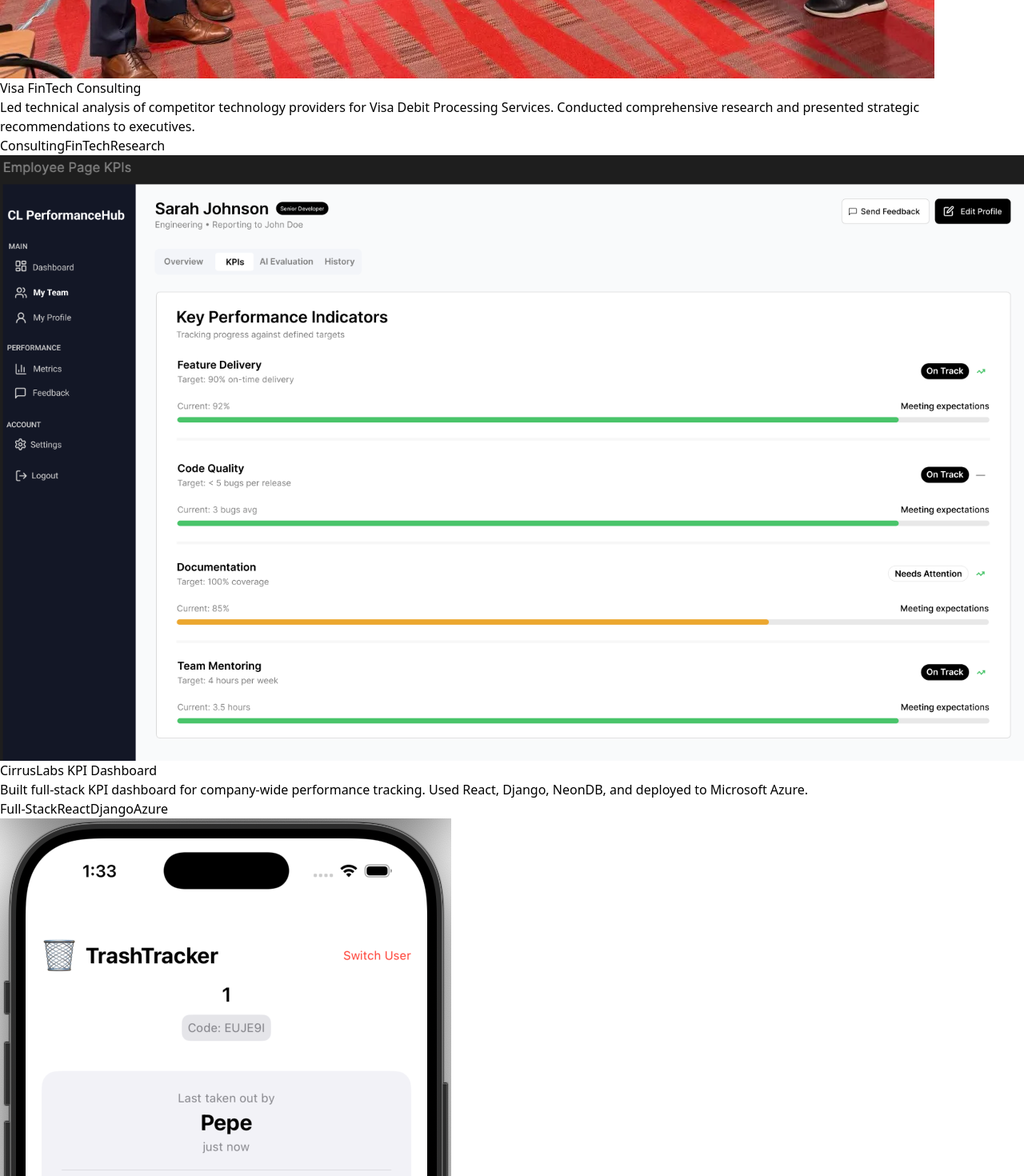
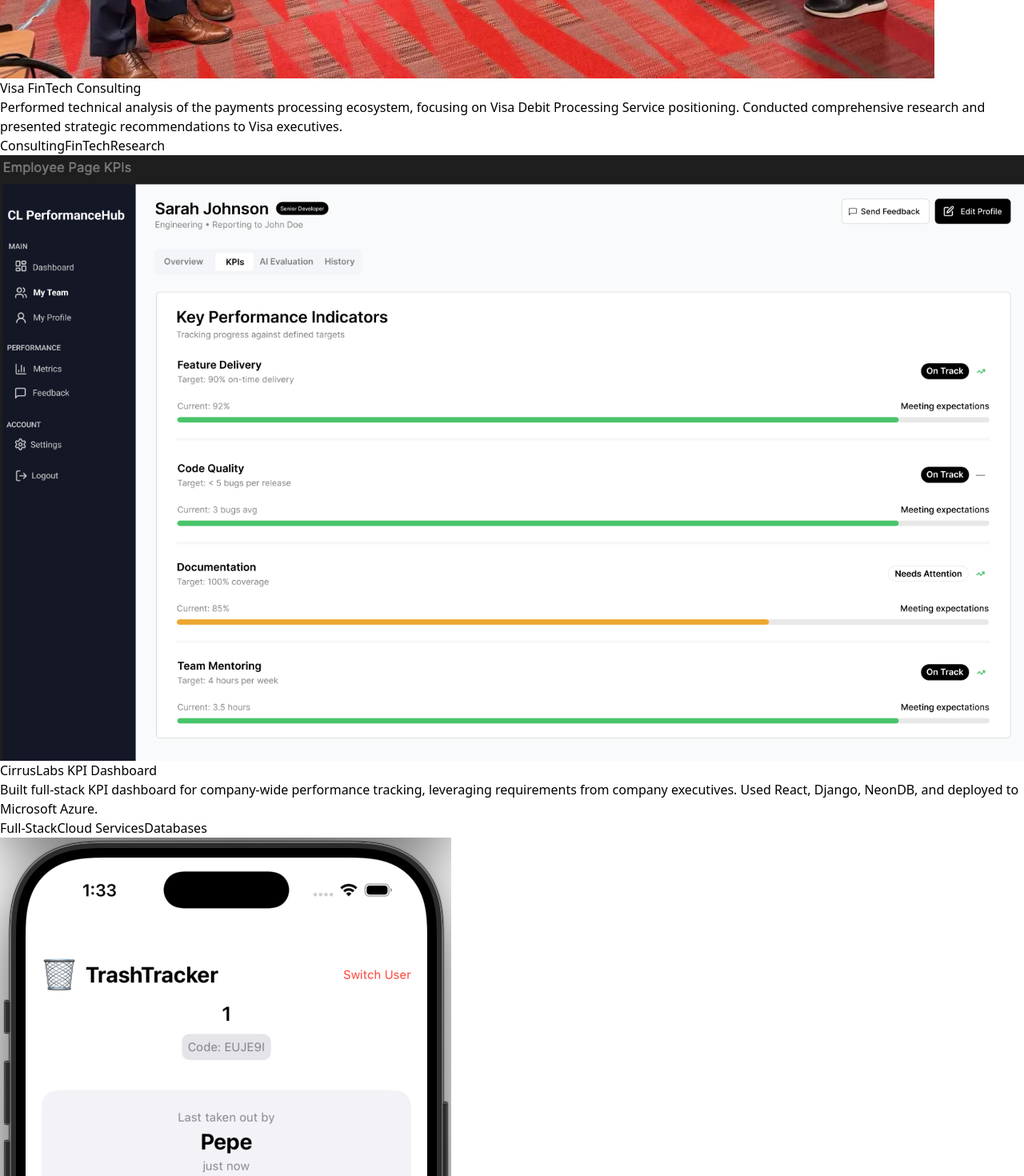
Before and after one commit to manyavik/portfolio-site, a React (Vite) app: page / in a window 1280 px wide. Shown: the part 1400-2870 px from the top of the page at 80% size. Built offline with nearby package versions, Linux system fonts and the light colour scheme.

Commit message:
updated keywords and descriptions of projects

```diff
--- a/src/App.jsx
+++ b/src/App.jsx
@@ -50,8 +50,8 @@ export default function App() {
       id: 'visa',
       title: 'Visa FinTech Consulting',
       type: 'popup',
-      description: 'Led technical analysis of competitor technology providers for Visa Debit Processing Services. Conducted comprehensive research and presented strategic recommendations to executives.',
-      keywords: { product: ['strategic', 'research', 'recommendations'], swe: ['technical', 'analysis'], fintech: ['Visa', 'FinTech', 'Debit Processing'] },
+      description: 'Performed technical analysis of the payments processing ecosystem, focusing on Visa Debit Processing Service positioning. Conducted comprehensive research and presented strategic recommendations to Visa executives.',
+      keywords: { product: ['strategic', 'research', 'recommendations', 'positioning'], swe: ['technical', 'analysis'], fintech: ['payments processing', 'Visa Debit Processing'] },
       tags: ['Consulting', 'FinTech', 'Research'],
       thumb: visaTeamImg
     },
@@ -59,9 +59,9 @@ export default function App() {
       id: 'cirrus',
       title: 'CirrusLabs KPI Dashboard',
       type: 'popup',
-      description: 'Built full-stack KPI dashboard for company-wide performance tracking. Used React, Django, NeonDB, and deployed to Microsoft Azure.',
+      description: 'Built full-stack KPI dashboard for company-wide performance tracking, leveraging requirements from company executives. Used React, Django, NeonDB, and deployed to Microsoft Azure.',
       keywords: { product: ['dashboard', 'performance tracking'], swe: ['full-stack', 'React', 'Django', 'NeonDB', 'Azure'], fintech: [] },
-      tags: ['Full-Stack', 'React', 'Django', 'Azure'],
+      tags: ['Full-Stack', 'Cloud Services', 'Databases'],
       thumb: CLkpi,
       content: {
         images: [],
@@ -73,37 +73,37 @@ export default function App() {
       title: 'RoommateHub',
       type: 'link',
       link: 'https://github.com/manyavik/RoommateHub.git',
-      description: 'Platform connecting UGA students with compatible roommates through intelligent matching based on lifestyle preferences and habits.',
-      keywords: { product: ['Platform', 'matching', 'preferences'], swe: ['intelligent'], fintech: [] },
+      description: 'Building an iOS application for roommates to organize shared tasks and split expenses, using Swift, WidgetKit, Stripe API, and Firebase for real-time updates.',
+      keywords: { product: ['application', 'real-time updates'], swe: ['Swift', 'WidgetKit', 'Firebase', 'iOS application'], fintech: ['Stripe API', 'expenses'] },
       tags: ['Personal Project', 'Full-Stack', 'Product Design'],
       thumb: phoneShot
     },
     {
       id: 'ktp',
-      title: 'Co-Founded Kappa Theta Pi',
+      title: 'Co-Founder & VP of Prof Dev @ Kappa Theta Pi',
       type: 'link',
       link: 'https://ktpgeorgia.com/#leadership',
-      description: 'Co-founded technology fraternity at UGA. Grew to 50+ members in inaugural year. Lead professional development and portfolio website initiative for art students.',
-      keywords: { product: ['Co-founded', 'Grew', 'professional development'], swe: ['technology', 'website'], fintech: [] },
-      tags: ['Leadership', 'Community Building'],
+      description: 'Co-founded club to create a community for students who are passionate about technology, growing to over 50+ members in our inaugural year. Leading professional development initiatives + helping build portfolio websites.',
+      keywords: { product: ['Co-founded', 'growing', 'Leading'], swe: ['technology', 'build portfolio websites'], fintech: [] },
+      tags: ['Leadership', 'Community Building', 'Professional Development'],
       thumb: ktpLogo
     },
     {
       id: 'shecancode',
-      title: 'SheCanCode Treasurer',
+      title: 'Treasurer @ SheCanCode',
       type: 'link',
       link: 'https://www.uga-shecancode.dev/contact',
-      description: 'Launched fundraising initiatives raising $500+. Manage budget for Women in CS mentorship program empowering women in technology.',
-      keywords: { product: ['Launched', 'fundraising', 'Manage budget', 'program'], swe: ['technology'], fintech: ['budget'] },
-      tags: ['Leadership', 'Finance'],
+      description: 'Launched fundraising initiatives and managing budget for club activities: mentorship program empowering women in technology.',
+      keywords: { product: ['Launched', 'program'], swe: ['technology'], fintech: ['fundraising', 'managing budget'] },
+      tags: ['Leadership', 'Community Building', 'Finance'],
       thumb: sheCanCodePic
     },
     {
       id: 'ai-research',
       title: 'AI Research Assistant',
       type: 'disabled',
-      description: 'Building intelligent research tools at UGA. More details coming soon.',
-      keywords: { product: ['research tools'], swe: ['Building', 'intelligent'], fintech: [] },
+      description: 'Building intelligent research tools at UGA, focusing on leveraging Artificial Intelligence to optimize education initiatives. More details coming soon!',
+      keywords: { product: ['research tools', 'education initiatives'], swe: ['Building', 'Artificial Intelligence'], fintech: [] },
       tags: ['AI/ML', 'Research', 'Coming Soon'],
       image: 'ai-cover'
     }
@@ -414,7 +414,7 @@ I'm always looking for opportunities where I can keep growing and create thought
             <div>
               <h3 className="text-sm font-semibold text-pink-600 uppercase tracking-wider mb-4">Frameworks & Tools</h3>
               <div className="flex flex-wrap gap-2">
-                {['React', 'Django', 'MongoDB', 'Git', 'GitHub', 'Azure', 'AWS'].map(skill => (
+                {['React', 'Django', 'MongoDB', 'NeonDB', 'Firebase', 'Git', 'GitHub', 'Azure', 'AWS'].map(skill => (
                   <span key={skill} className="px-3 py-1 bg-gray-100 text-gray-700 text-sm rounded">
                     {skill}
                   </span>
@@ -425,7 +425,7 @@ I'm always looking for opportunities where I can keep growing and create thought
             <div>
               <h3 className="text-sm font-semibold text-pink-600 uppercase tracking-wider mb-4">Other</h3>
               <div className="flex flex-wrap gap-2">
-                {['VS Code', 'Jira', 'Agile/Scrum', 'Product Management'].map(skill => (
+                {['VS Code', 'XCode', 'Agile/Scrum', 'Product/Project Management'].map(skill => (
                   <span key={skill} className="px-3 py-1 bg-gray-100 text-gray-700 text-sm rounded">
                     {skill}
                   </span>
```
